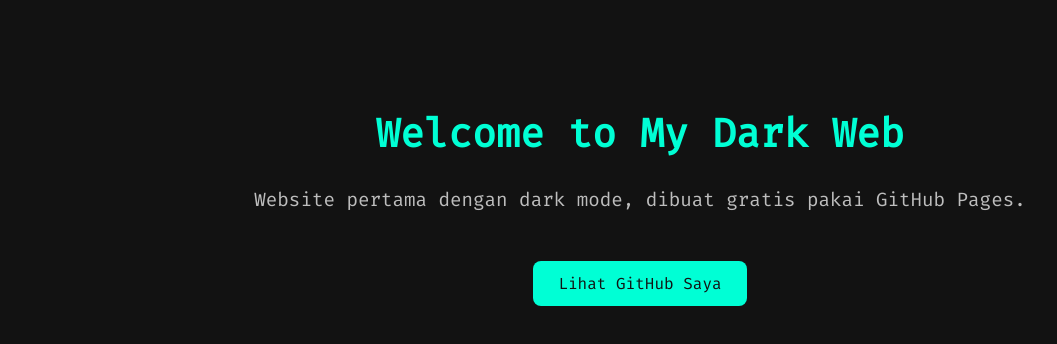
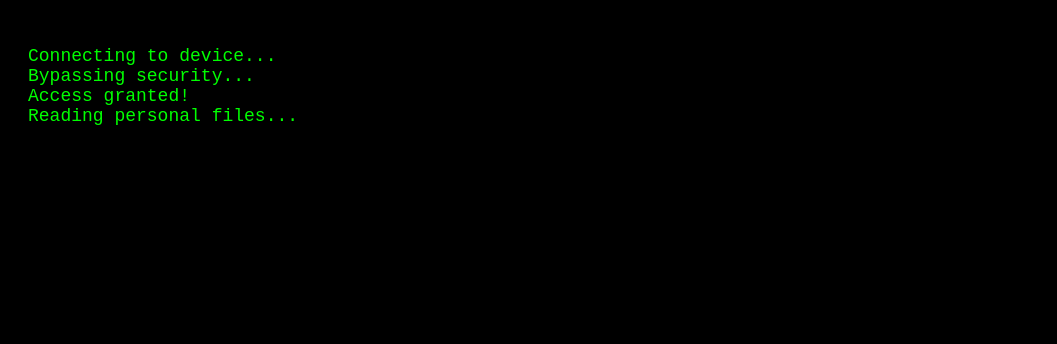
Before and after one commit to SScionN3091/webku, a plain HTML site: page index.html in a window 1280 px wide. Shown: the whole page, without its empty margins (0-1057 px from the left). Drawn offline with Linux system fonts and the light colour scheme.

Commit message:
Update index.html

```diff
--- a/index.html
+++ b/index.html
@@ -1,59 +1,40 @@
 <!DOCTYPE html>
-<html lang="id">
+<html>
 <head>
+  <title>Accessing System...</title>
   <meta charset="UTF-8">
-  <meta name="viewport" content="width=device-width, initial-scale=1">
-  <title>Web Dark Mode</title>
-  <link href="https://fonts.googleapis.com/css2?family=Fira+Code&display=swap" rel="stylesheet">
   <style>
     body {
-      margin: 0;
-      padding: 0;
-      font-family: 'Fira Code', monospace;
-      background-color: #121212;
-      color: #e0e0e0;
-      text-align: center;
-      padding: 80px 20px;
-    }
-    h1 {
-      font-size: 2.5em;
-      color: #00ffd5;
-      animation: fadeInDown 1.2s ease-out;
-    }
-    p {
-      font-size: 1.2em;
-      margin-top: 20px;
-      color: #bdbdbd;
-      animation: fadeInUp 1.5s ease-out;
-    }
-    .btn {
-      display: inline-block;
-      margin-top: 30px;
-      padding: 12px 25px;
-      background-color: #00ffd5;
-      color: #121212;
-      border: none;
-      border-radius: 8px;
-      font-size: 1em;
-      text-decoration: none;
-      transition: background 0.3s;
-    }
-    .btn:hover {
-      background-color: #00c8aa;
-    }
-    @keyframes fadeInDown {
-      from { opacity: 0; transform: translateY(-20px); }
-      to { opacity: 1; transform: translateY(0); }
-    }
-    @keyframes fadeInUp {
-      from { opacity: 0; transform: translateY(20px); }
-      to { opacity: 1; transform: translateY(0); }
+      background-color: black;
+      color: #00FF00;
+      font-family: monospace;
+      font-size: 18px;
+      padding: 20px;
     }
   </style>
 </head>
 <body>
-  <h1>Welcome to My Dark Web</h1>
-  <p>Website pertama dengan dark mode, dibuat gratis pakai GitHub Pages.</p>
-  <a class="btn" href="https://github.com/SScionN3091" target="_blank">Lihat GitHub Saya</a>
+<pre id="terminal"></pre>
+
+<script>
+  const text = [
+    "Connecting to device...",
+    "Bypassing security...",
+    "Access granted!",
+    "Reading personal files...",
+    "Uploading to server...",
+    "Haha kena prank :)"
+  ];
+
+  let i = 0;
+  function typeLine() {
+    if (i < text.length) {
+      document.getElementById("terminal").innerHTML += text[i] + "\n";
+      i++;
+      setTimeout(typeLine, 1500);
+    }
+  }
+  typeLine();
+</script>
 </body>
 </html>
```
